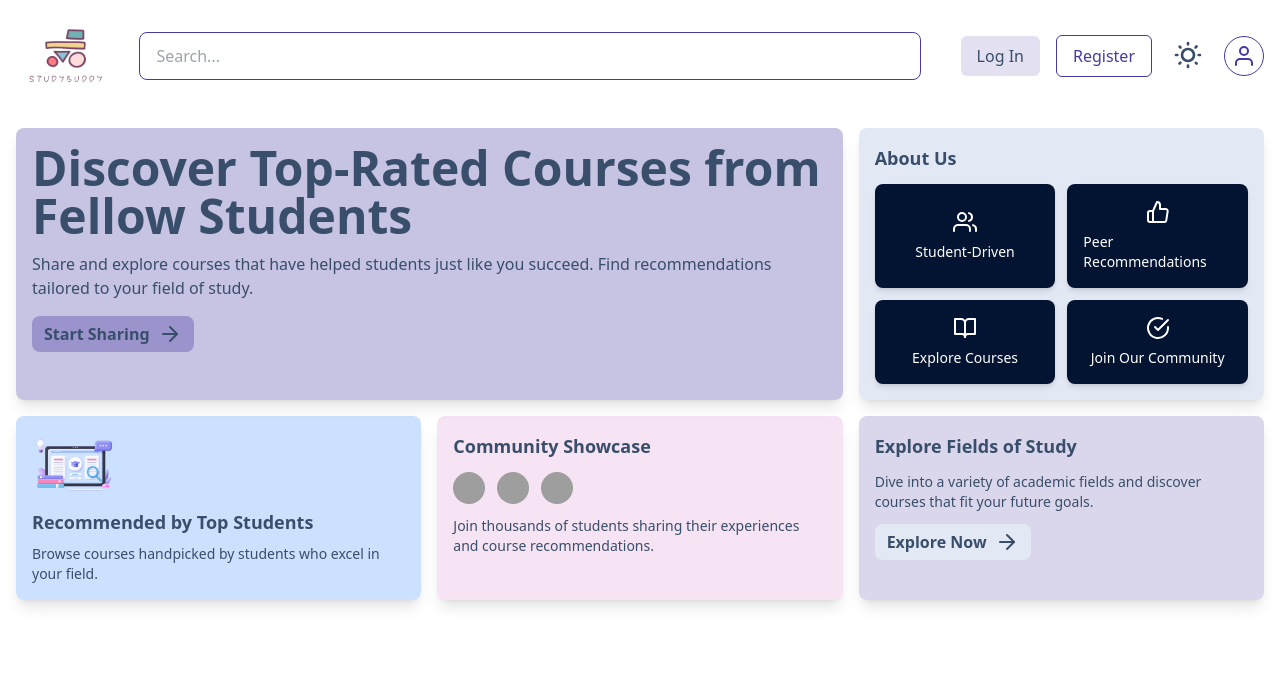
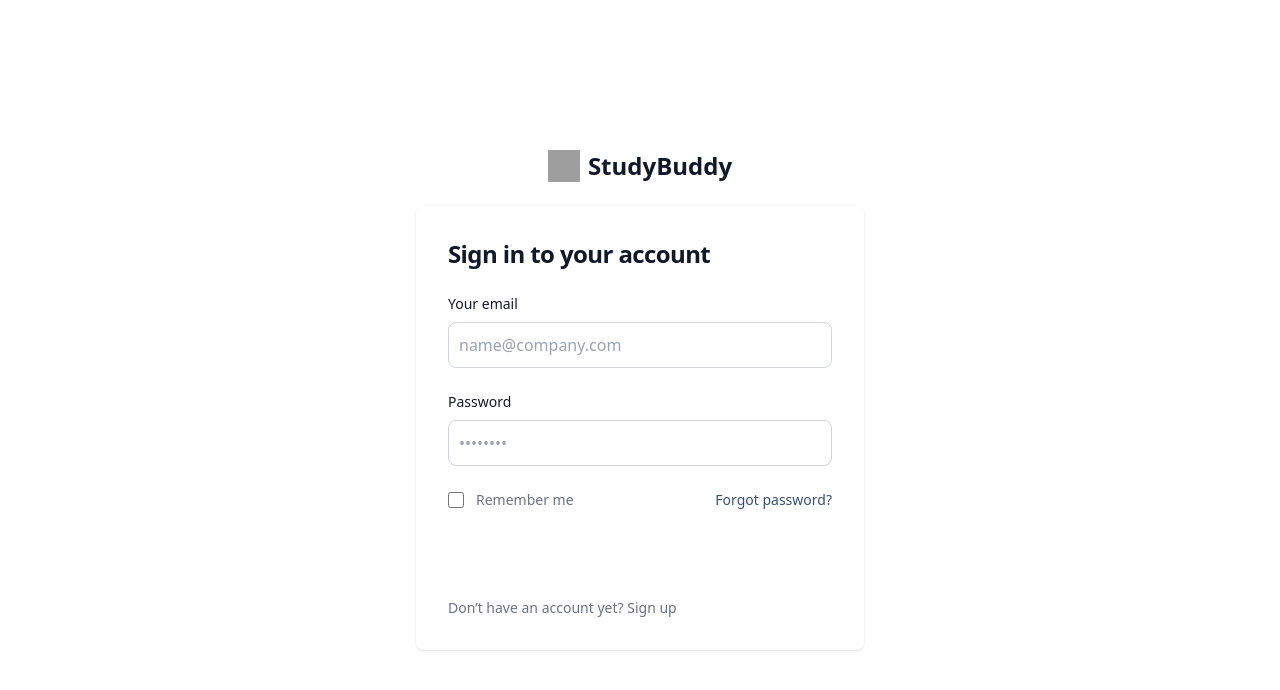
Before and after one commit to NouhaylaEnnadri/StudyBuddy, a React (Vite) app in the folder client/: page /login in a window 1280 px wide. Shown: the top 690 px of the page. Built offline with nearby package versions, Linux system fonts and the light colour scheme; grey boxes are pictures that could not be loaded.

Commit message:
login page rendering

```diff
--- a/client/package.json
+++ b/client/package.json
@@ -12,7 +12,8 @@
   "dependencies": {
     "react": "^18.3.1",
     "react-dom": "^18.3.1",
-    "react-icons": "^5.3.0"
+    "react-icons": "^5.3.0",
+    "react-router-dom": "^6.27.0"
   },
   "devDependencies": {
     "@eslint/js": "^9.11.1",
--- a/client/src/App.jsx
+++ b/client/src/App.jsx
@@ -1,10 +1,20 @@
-import { Hero, Navbar } from "./components";
+import { BrowserRouter as Router, Routes, Route } from "react-router-dom";
+import Navbar from "./components/Navbar";
+import Login from "./pages/Login"; // Assuming Login component exists
+import Hero from "./components/Hero";
+import Home from "./pages/Home";
 
-export default function App() {
+function App() {
   return (
-    <>
-      <Navbar />
-      <Hero />
-    </>
+    <Router>
+      <Routes>
+        <Route path="/" element={<Home />} />
+
+        <Route path="/login" element={<Login />} />
+        {/* Add other routes here */}
+      </Routes>
+    </Router>
   );
 }
+
+export default App;
--- a/client/src/components/Navbar.jsx
+++ b/client/src/components/Navbar.jsx
@@ -2,6 +2,7 @@ import React, { useState } from "react";
 import { FiSearch, FiUser, FiMenu, FiX } from "react-icons/fi";
 import { logo } from "../assets";
 import DarkLight from "./DarkLight";
+import { Link } from "react-router-dom"; // Import Link from React Router
 
 const Navbar = () => {
   const [isSearchVisible, setIsSearchVisible] = useState(false);
@@ -69,12 +70,12 @@ const Navbar = () => {
             </button>
             {/* Log In, Register, Profile (hidden on mobile, shown in burger menu) */}
             <div className="hidden md:flex items-center space-x-4">
-              <a
-                href="/login"
+              <Link
+                to="/login"
                 className="bg-secondary bg-opacity-15 text-base-content px-4 py-2 rounded-md hover:bg-secondary hover:bg-opacity-30 transition-colors"
               >
                 Log In
-              </a>
+              </Link>
               <a
                 href="/register"
                 className="text-secondary border border-secondary rounded-md px-4 py-2 hover:text-accent"
@@ -96,9 +97,10 @@ const Navbar = () => {
       {/* Burger Menu Items (shown when burger menu is clicked) */}
       {isMenuVisible && !isSearchVisible && (
         <div className="md:hidden flex flex-col items-center space-y-4 mt-4">
-          <a href="/login" className="text-secondary hover:text-primary">
-            Log In
-          </a>
+          <Routes>
+            <Route path="/login" element={<Login />} />
+            {/* Add other routes here */}
+          </Routes>
           <a href="/register" className="text-secondary hover:text-primary">
             Register
           </a>
--- /dev/null
+++ b/client/src/pages/Home.jsx
@@ -0,0 +1,14 @@
+import React from "react";
+import Navbar from "../components/Navbar";
+import Hero from "../components/Hero";
+
+const Home = () => {
+  return (
+    <div>
+      <Navbar />
+      <Hero />
+    </div>
+  );
+};
+
+export default Home;
```
Also changed, not shown: 1 other file (tests, documents, lock files or other folders).
